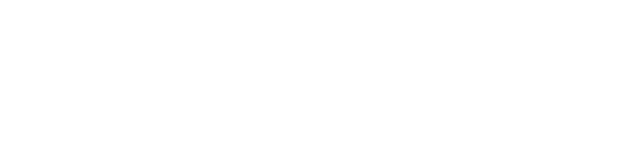
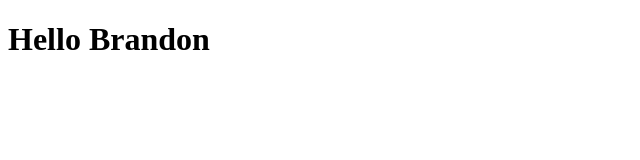
Before and after one commit to Brandonovwigho/WebDevYuan, a plain HTML site: page index.html in a window 1280 px wide. Shown: the whole page, without its empty margins (0-640 px from the left). Drawn offline with Linux system fonts and the light colour scheme.

Commit message:
added sample h1

```diff
--- a/index.html
+++ b/index.html
@@ -6,6 +6,6 @@
     <title>Food Recipes</title>
 </head>
 <body>
-
+    <h1>Hello Brandon</h1>
 </body>
 </html>
```
